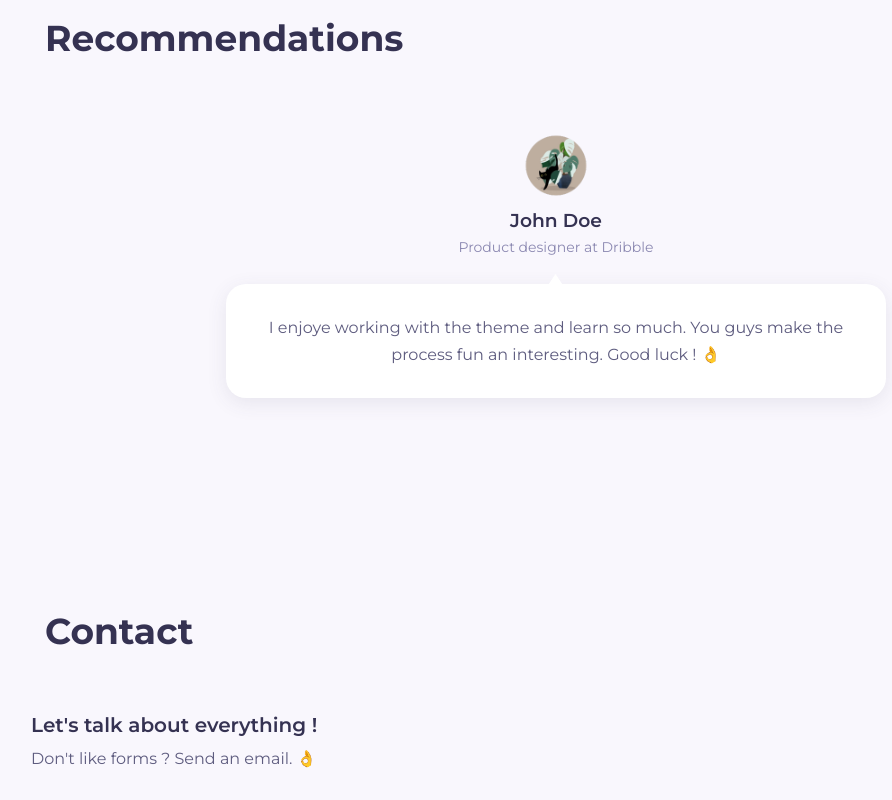
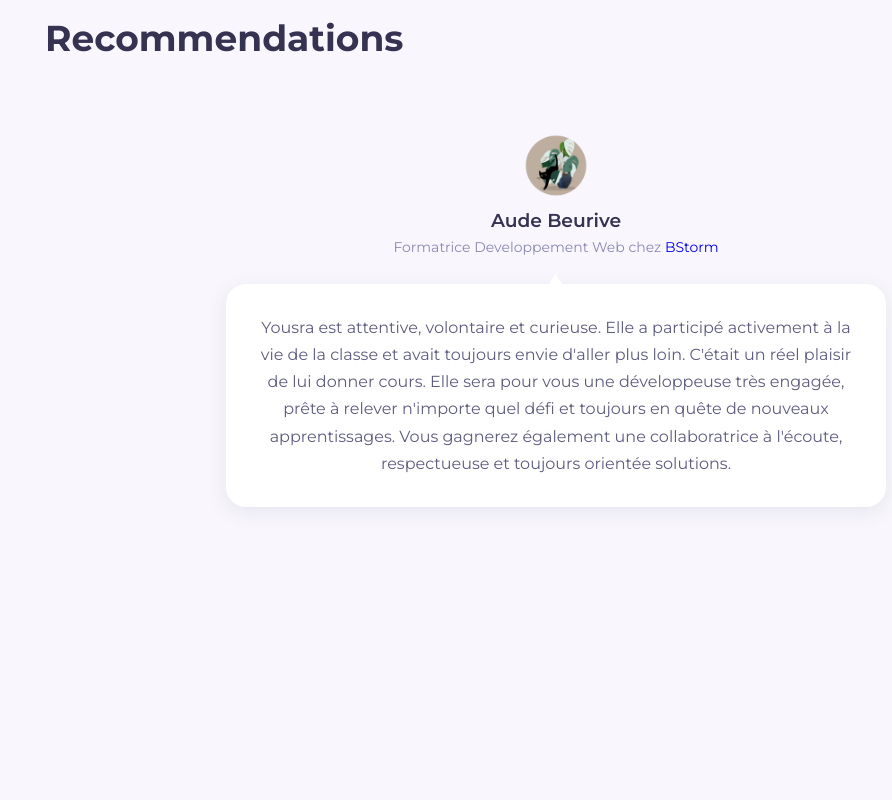
Before and after one commit to YousLa/Portfolio, a React (Create React App) app: page / in a window 1280 px wide. Shown: the part 2600-3400 px from the top of the page, without its empty margins (139-1031 px from the left). Built offline with nearby package versions, Linux system fonts and the light colour scheme; a web font is replaced by a local one.

Commit message:
Ajout des recommandations

```diff
--- a/src/components/recommandations/Recommandations.jsx
+++ b/src/components/recommandations/Recommandations.jsx
@@ -16,16 +16,38 @@ const data = [
     {
         id: 1,
         image: Pic,
-        title: "John Doe",
-        subtitle: "Product designer at Dribble",
-        comment: "I enjoye working with the theme and learn so much. You guys make the process fun an interesting. Good luck ! 👌"
+        title: "Aude Beurive",
+        poste: "Formatrice Developpement Web",
+        entreprise: "BStorm",
+        lien: "https://www.bstorm.be",
+        comment: "Yousra est attentive, volontaire et curieuse. Elle a participé activement à la vie de la classe et avait toujours envie d'aller plus loin. C'était un réel plaisir de lui donner cours. Elle sera pour vous une développeuse très engagée, prête à relever n'importe quel défi et toujours en quête de nouveaux apprentissages. Vous gagnerez également une collaboratrice à l'écoute, respectueuse et toujours orientée solutions."
     },
     {
         id: 2,
         image: Pic,
-        title: "John Doe",
-        subtitle: "Product designer at Dribble",
-        comment: "I enjoye working with the theme and learn so much. You guys make the process fun an interesting. Good luck ! 👌"
+        title: "Julie Moors",
+        poste: "Formatrice et coordinatrice de formation",
+        entreprise: "Interface3",
+        lien: "https://interface3.be/fr",
+        comment: "Yousra est une guerrière! Sa curiosité et sa détermination pour devenir THE développeuse sont admirables! Je n'ai aucun doute qu'elle atteigne tous ses objectifs! Une personnalité attachante et un mental d'acier!"
+    },
+    {
+        id: 3,
+        image: Pic,
+        title: "Quentin Geerts",
+        poste: "Formateur Developpement Web",
+        entreprise: "BStorm",
+        lien: "https://www.bstorm.be",
+        comment: "J’ai eu le plaisir de donner cours à Yousra lors de son apprentissage à Interface3. Yousra s’est révélée être une stagiaire prete a decouvrir le merveilleux monde du développement. Elle était non seulement très assidue et appliquée pendant les cours, mais elle a également démontré une grande capacité d’apprentissage et une attitude positive. Yousra a fait preuve d’un excellent sens de l’organisation et de la responsabilité.Elle a rapidement assimilé les concepts et a toujours cherché à approfondir ses connaissances.Sa curiosité et sa volonté d’apprendre sont des qualités qui la distinguent. Je suis convaincu que Yousra continuera à exceller dans sa carrière professionnelle. Je la recommande vivement en tant que future développeuse frontend."
+    },
+    {
+        id: 4,
+        image: Pic,
+        title: "Ibtissam Derfoufi",
+        poste: "Technicienne IT resea et sécurité",
+        entreprise: "Interface3",
+        lien: "https://interface3.be/fr",
+        comment: "C'est avec plaisir que je recommande Yousra, une étudiante dynamique et passionnée avec qui j'ai eu le plaisir de travailler. Yousra se distingue par son attitude souriante et agréable, ainsi que par son engagement passionné envers les défis techniques. Pendant notre collaboration, j'ai été impressionné par sa capacité à comprendre rapidement les concepts et à les appliquer efficacement. Yousra excelle particulièrement dans les domaines du design, de la programmation et du hosting. Sa polyvalence et sa compétence technique lui permettent de relever avec succès divers défis dans ces domaines. Sa détermination à surmonter les obstacles techniques est un trait remarquable qui la distingue. Je recommande vivement Yousra pour sa passion, son dynamisme et ses compétences techniques. Son approche proactive et sa volonté d'atteindre l'excellence font d'elle une candidate précieuse pour tout projet ou équipe."
     }
 ]
 
@@ -35,7 +57,7 @@ const Recommandations = () => {
             <h2 className='section_title'>Recommendations</h2>
 
             <Swiper className="recommandations_container grid">
-                {data.map(({ id, image, title, subtitle, comment }) => {
+                {data.map(({ id, image, title, poste, comment, entreprise, lien }) => {
                     return (
                         <SwiperSlide className="recommandation_item"
                             // install Swiper modules
@@ -50,7 +72,7 @@ const Recommandations = () => {
                                 <img src={image} alt="" />
                             </div>
                             <h3 className="recommandations_title">{title}</h3>
-                            <span className='subtitle'>{subtitle}</span>
+                            <span className='subtitle'>{poste} chez <a href={lien} target='blank_'>{entreprise}</a></span>
                             <div className='comment'>{comment}</div>
                         </SwiperSlide>
                     )
--- a/src/components/recommandations/recommandations.css
+++ b/src/components/recommandations/recommandations.css
@@ -18,6 +18,7 @@
     margin-top: 0.75rem;
 }
 
+/* TODO z-index */
 .subtitle {
     color: #8b88b1;
     font-size: var(--small-font-size);
```
